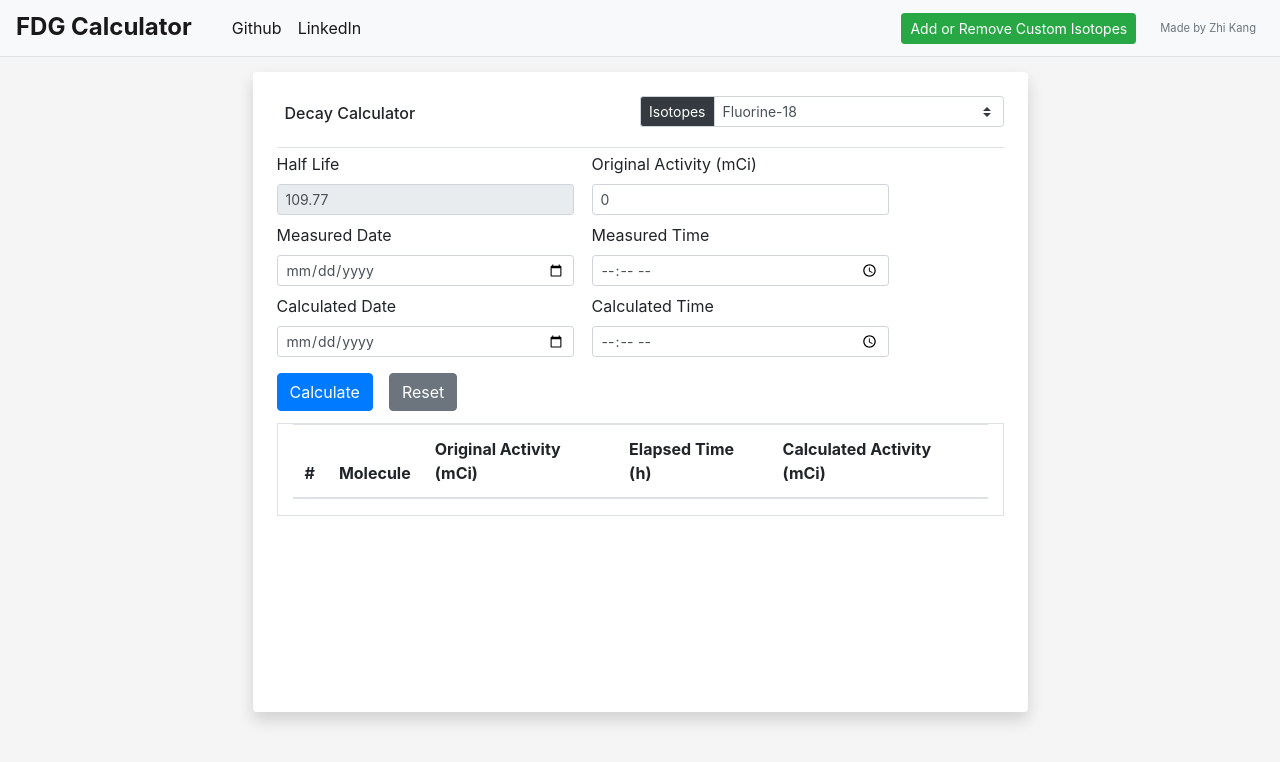
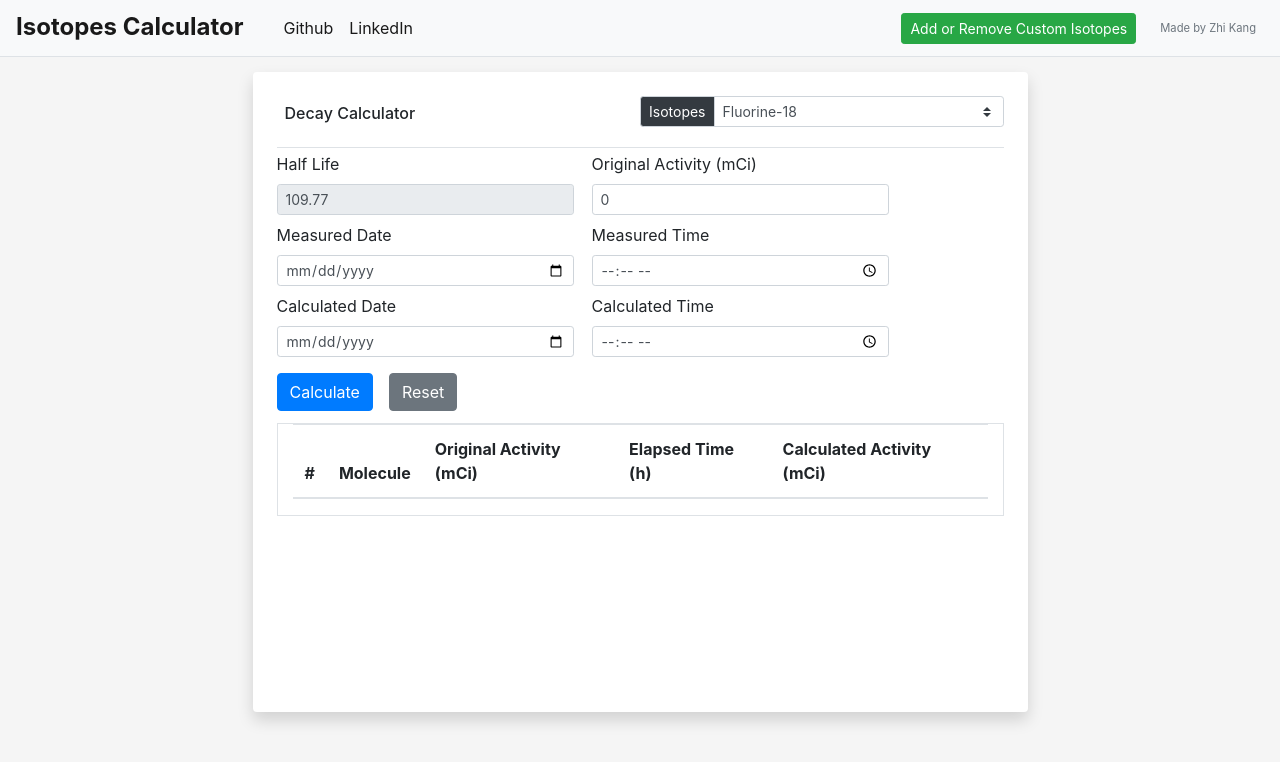
Before and after one commit to zhi-k/simpleIsotopesCalculator, a React (Create React App) app: page / in a window 1280 px wide. Shown: the top 762 px of the page. Built offline with nearby package versions, Linux system fonts and the light colour scheme; the HTML template or start-up script is replaced by a standard one.

Commit message:
Header name change according to site theme

```diff
--- a/src/components/Heading.js
+++ b/src/components/Heading.js
@@ -6,7 +6,7 @@ export default function Heading() {
     <div className="container d-flex p-1 align-items-center">
       <nav className="navbar navbar-expand-lg navbar-light bg-light p-2 border-bottom w-100 fixed-top">
         <div className="navbar-brand ml-2" href="#">
-          <strong className="h4 font-weight-bold">FDG Calculator</strong>
+          <strong className="h4 font-weight-bold">Isotopes Calculator</strong>
         </div>
         <div className="navbar-collapse">
           <ul className="navbar-nav mr-auto mt-2 mt-lg-0 ml-3">
```
